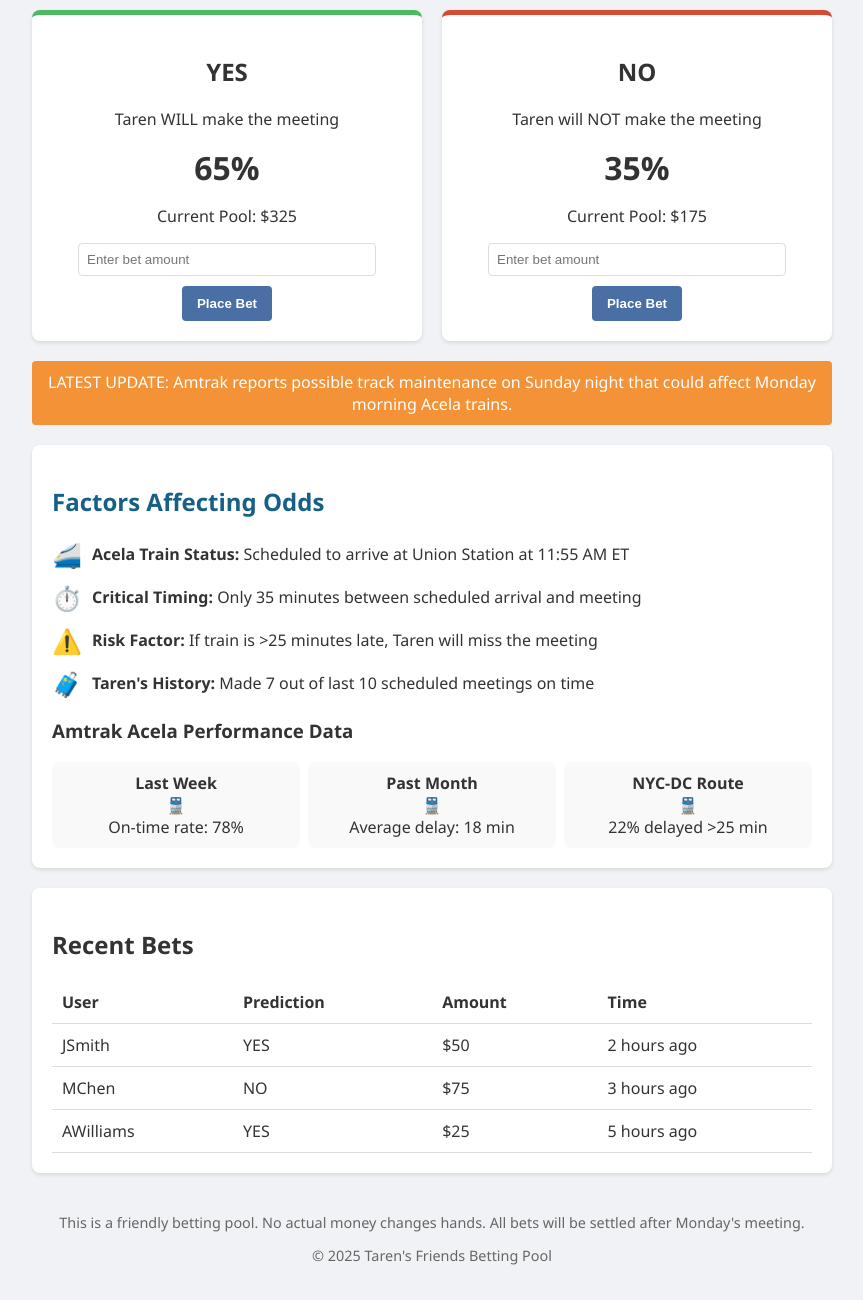
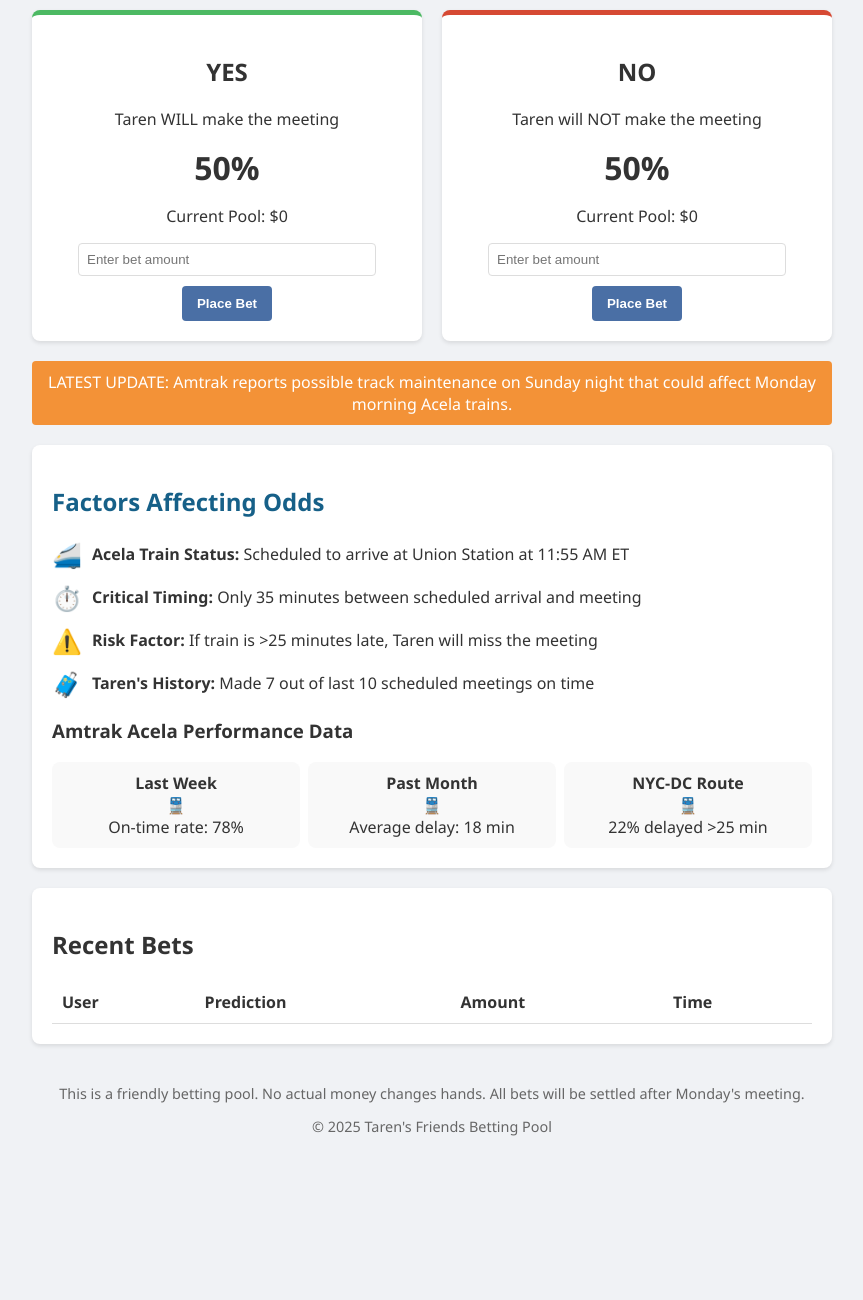
Before and after one commit to kategage/BettingOnTaren, a plain HTML site: page index.html in a window 1280 px wide. Shown: the part 333-1633 px from the top of the page, without its empty margins (208-1071 px from the left). After the commit the page ends 1504 px from the top, so only its background shows below. Drawn offline with Linux system fonts and the light colour scheme.

Commit message:
Update index.html
Removed dummy inputs

```diff
--- a/index.html
+++ b/index.html
@@ -211,8 +211,8 @@
             <div class="odds-card yes-card">
                 <h2>YES</h2>
                 <p>Taren WILL make the meeting</p>
-                <div class="odds" id="yesOdds">65%</div>
-                <p>Current Pool: $<span id="yesPool">325</span></p>
+                <div class="odds" id="yesOdds">50%</div>
+                <p>Current Pool: $<span id="yesPool">0</span></p>
                 <div class="bet-form">
                     <input type="number" id="yesBetAmount" placeholder="Enter bet amount" min="5">
                     <button onclick="placeBet('yes')">Place Bet</button>
@@ -222,8 +222,8 @@
             <div class="odds-card no-card">
                 <h2>NO</h2>
                 <p>Taren will NOT make the meeting</p>
-                <div class="odds" id="noOdds">35%</div>
-                <p>Current Pool: $<span id="noPool">175</span></p>
+                <div class="odds" id="noOdds">50%</div>
+                <p>Current Pool: $<span id="noPool">0</span></p>
                 <div class="bet-form">
                     <input type="number" id="noBetAmount" placeholder="Enter bet amount" min="5">
                     <button onclick="placeBet('no')">Place Bet</button>
@@ -300,24 +300,7 @@
                     </tr>
                 </thead>
                 <tbody id="betsTable">
-                    <tr>
-                        <td>JSmith</td>
-                        <td>YES</td>
-                        <td>$50</td>
-                        <td>2 hours ago</td>
-                    </tr>
-                    <tr>
-                        <td>MChen</td>
-                        <td>NO</td>
-                        <td>$75</td>
-                        <td>3 hours ago</td>
-                    </tr>
-                    <tr>
-                        <td>AWilliams</td>
-                        <td>YES</td>
-                        <td>$25</td>
-                        <td>5 hours ago</td>
-                    </tr>
+                    <!-- No initial bet entries -->
                 </tbody>
             </table>
         </div>
```
